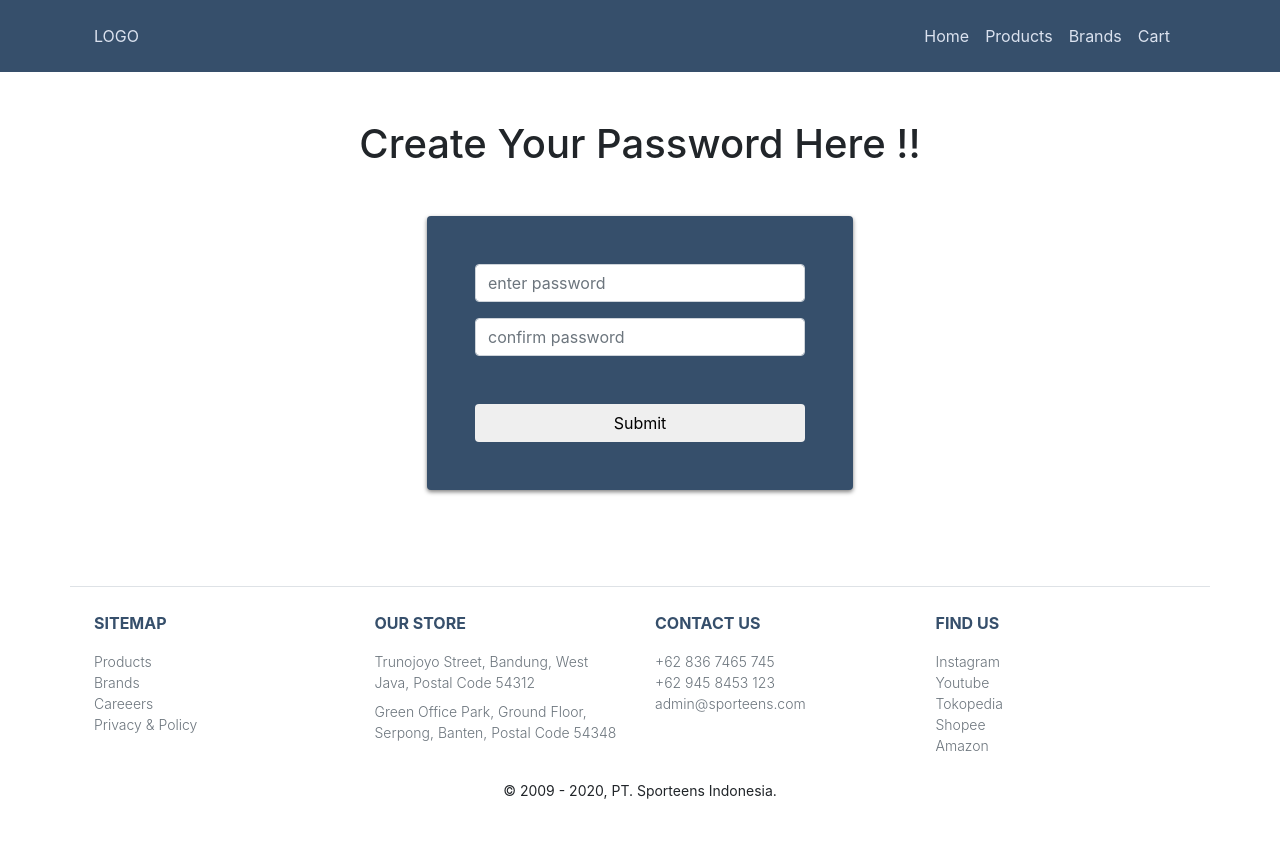
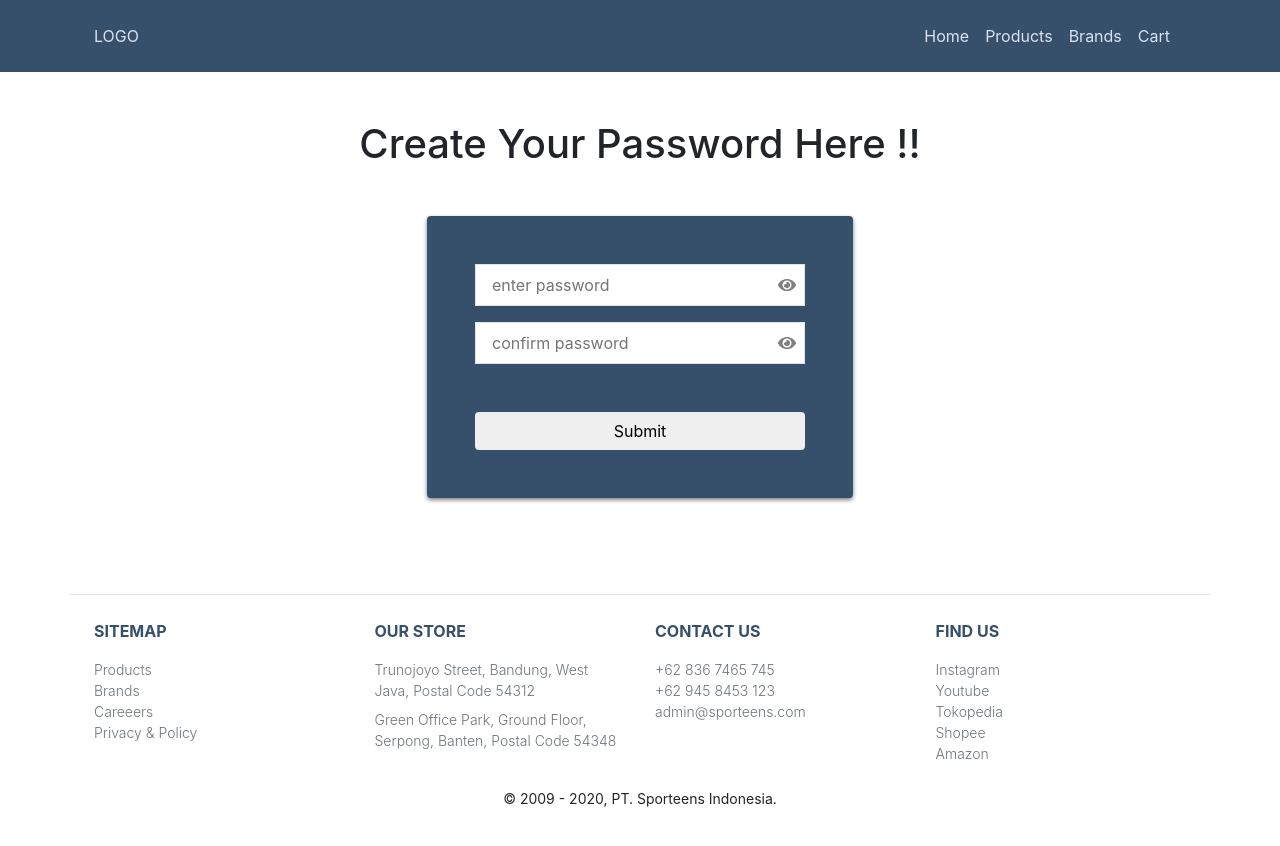
Before and after one commit to jamaludinfikrii/sporteens, a React (Create React App) app: page /create-password in a window 1280 px wide. Shown: the top 846 px of the page. Built offline with nearby package versions, Linux system fonts and the light colour scheme.

Commit message:
eye password & check data availability

```diff
--- a/fake-api/db.json
+++ b/fake-api/db.json
@@ -29,6 +29,24 @@
       "phone": "",
       "password": "234234",
       "id": 5
+    },
+    {
+      "phone": "082226847592",
+      "email": "",
+      "password": "123123",
+      "id": 6
+    },
+    {
+      "email": "joko@joko.com",
+      "phone": "",
+      "password": "123123",
+      "id": 7
+    },
+    {
+      "email": "joko@fikri.com",
+      "phone": "",
+      "password": "123123",
+      "id": 8
     }
   ],
   "products": [
--- a/src/pages/CreatePassword.jsx
+++ b/src/pages/CreatePassword.jsx
@@ -1,8 +1,15 @@
 import React, { Component } from 'react'
 import Axios from 'axios'
 import apiUrl from '../supports/constants/apiUrl'
+import { FontAwesomeIcon } from '@fortawesome/react-fontawesome'
+import { faEye } from '@fortawesome/free-solid-svg-icons'
 
 export class CreatePassword extends Component {
+    state= {
+        eyePassword : true,
+        eyeConfirm : true
+    }
+
     onSubmitBtnClick = () => {
         // get value
         let pass = this.refs.pass.value
@@ -37,8 +44,16 @@ export class CreatePassword extends Component {
                 <h1 className='text-center'> Create Your Password Here !! </h1>
                 <div className="row justify-content-center mt-5">
                     <div className="col-md-4 p-5 sporteens-bg-main-dark rounded sporteens-shadow">
-                        <input type="password" ref='pass' className='form-control' placeholder='enter password'/>
-                        <input type="password" ref='passconfirm' className='form-control mt-3' placeholder='confirm password'/>
+                        <div className='border bg-white d-flex px-2'>
+                            <input style={{flex:'1',border:'none'}} className='p-2 sporteens-input' type={this.state.eyePassword ? 'password' : 'text'} ref='pass' placeholder='enter password'/>
+                            <span><FontAwesomeIcon className='h-100' color='gray' onClick= {() => this.setState({eyePassword : !this.state.eyePassword})}  icon={faEye} /></span>
+                        </div>
+                        <div className='border bg-white d-flex px-2 mt-3'>
+                            <input style={{flex:'1',border:'none'}} className='p-2 sporteens-input' type={this.state.eyeConfirm ? 'password' : 'text'} ref='passconfirm' placeholder='confirm password'/>
+                            <span><FontAwesomeIcon className='h-100' color='gray' onClick={() => this.setState({eyeConfirm : ! this.state.eyeConfirm})}  icon={faEye} /></span>
+                        </div>
+
+                        {/* <input type="password" ref='passconfirm' className='form-control mt-3' placeholder='confirm password'/> */}
                         <input type="button" onClick={this.onSubmitBtnClick} value="Submit" className='btn btn-white w-100 mt-5'/>
                     </div>
                 </div>
--- a/src/pages/Register.jsx
+++ b/src/pages/Register.jsx
@@ -4,6 +4,7 @@ import emailValidator from '../supports/functions/emailValidator';
 import phoneNumberValidator from '../supports/functions/phoneNumberValidator';
 import Axios from 'axios';
 import apiUrl from '../supports/constants/apiUrl';
+import { faEye } from '@fortawesome/free-solid-svg-icons';
 
 class Register extends Component{
     state= {
@@ -45,14 +46,33 @@ class Register extends Component{
         var dataToSend = data
         dataToSend.password = ''
 
-        Axios.post(apiUrl + 'users' , dataToSend )
+        var datatype = data.phone ? 'phone' : 'email'
+        var datavalue = data.phone ? data.phone : data.email
+
+        console.log(datatype)
+        console.log(datavalue)
+
+
+        Axios.get(apiUrl + 'users?' + datatype + '=' + datavalue)
         .then((res) => {
-            console.log(res)
-            alert('register success')
-            window.location = '/create-password/' + res.data.id
+            if(res.data.length === 0) {
+                Axios.post(apiUrl + 'users' , dataToSend )
+                .then((res) => {
+                    console.log(res)
+                    alert('register success')
+                    window.location = '/create-password/' + res.data.id
+                })
+                .catch((err) => {
+                    this.setState({errorMessage : err.message })
+                })
+                // available
+            }else{
+                this.setState({errorMessage : datatype + ' already taken, try another !!!!'})
+            }
         })
+
         .catch((err) => {
-            console.log(err)
+            this.setState({errorMessage : err.message})
         })
     }
 
@@ -99,3 +119,6 @@ class Register extends Component{
 }
 
 export default Register
+
+
+// validasi phone number atau email gak boleh sama
--- a/src/supports/css/Utils.css
+++ b/src/supports/css/Utils.css
@@ -93,3 +93,8 @@
 .sporteens-shadow{
     box-shadow: 0 2px 4px 0 rgba(0,0,0,.5);
 }
+
+
+.sporteens-input:focus{
+    outline: none;
+}
```
